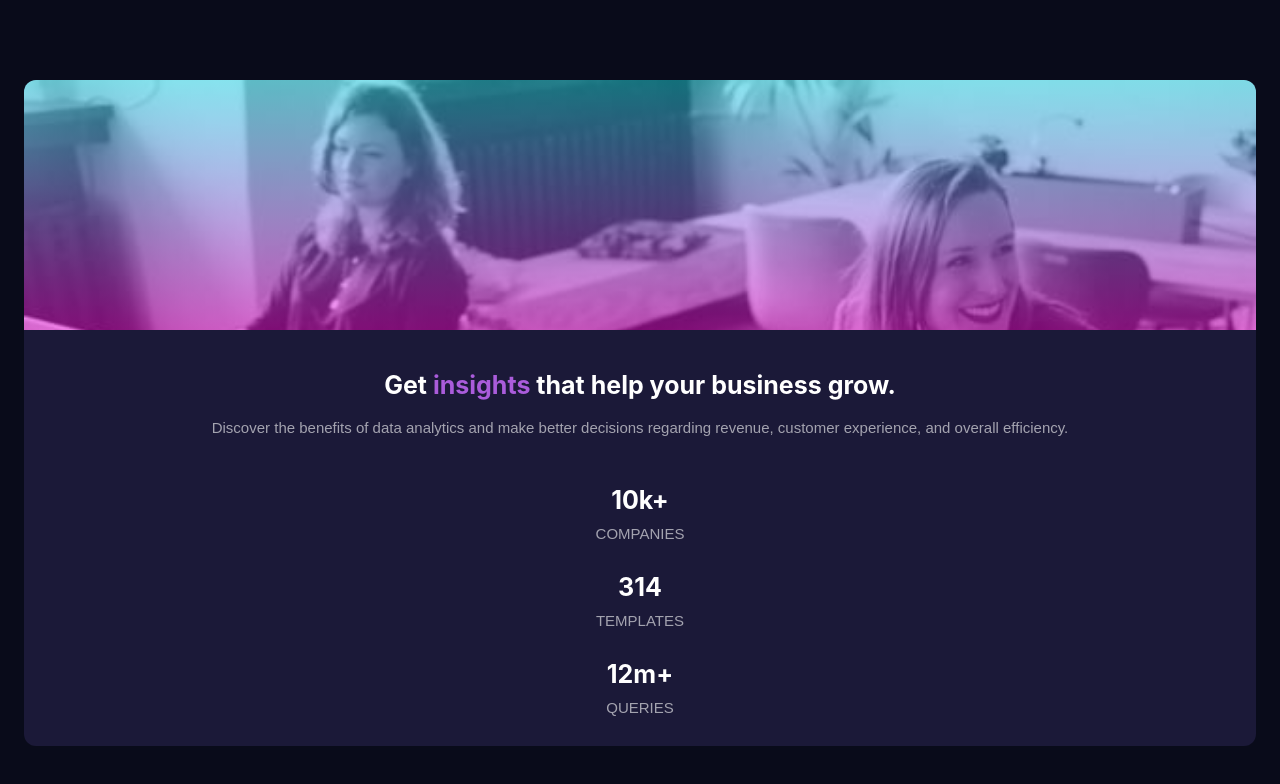
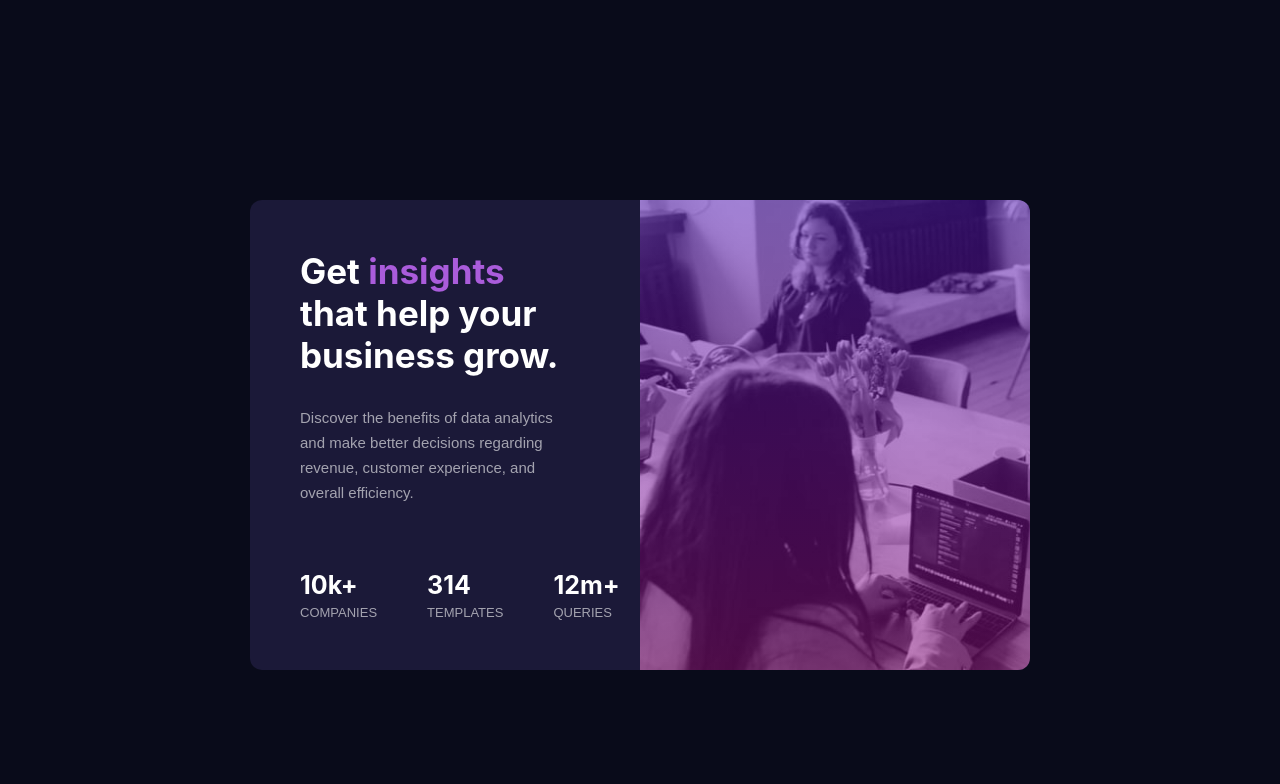
Before and after one commit to JuanApaza/desafio, a plain HTML site: page index.html in a window 1280 px wide. Drawn offline with Linux system fonts and the light colour scheme.

Commit message:
proyecto final-paraPC

```diff
--- a/css/styles.css
+++ b/css/styles.css
@@ -18,21 +18,6 @@
     color: hsl(228, 45%, 44%);
 }
 
-.img{
-    background-image:
-    linear-gradient(
-        rgba(25, 209, 231, 0.5),
-        rgba(243, 17, 224, 0.5)
-    ),
-    url(../images/image-header-mobile.jpg);
-    background-size: cover;
-    max-width: 100%;
-    height: 250px;
-    position: relative;
-    border-radius: 12px 12px 0 0;
-
-
-}
 
 body{
     background-color: var(--main-background);
@@ -40,31 +25,41 @@ body{
     padding: 0;
 }
 
-main{
-    display: flex;
-    height: 100%;
-    flex-direction: column;
-    background-color: var(--card-background);
-    margin: 80px 24px;
-    border-radius: 12px;
+
+
+.img{
+    background-image:
+    linear-gradient(
+        rgba(78, 14, 180, 0.5),
+        rgba(150, 19, 139, 0.5)
+    ),
+    url(../images/image-header-mobile.jpg);
+    background-size: cover;
+    max-width: 100%;
+    max-height: 100%;
+
+    position: relative;
+    border-radius:0 12px 12px  0;
+
+
 }
 
-
-
 h2{
-    text-align: center;
-    margin: 40px 40px 0;
+    text-align: left;
+    margin-top: 50px;
+    margin-left: 50px;
+    margin-right: 60px;
     color: var(--main-heading-stats);
     font-family: 'Inter', sans-serif;
-    font-size: 25px;
-    font-weight: 400, 700;
+    font-size: 35px;
+    font-weight: 700;
 }
 span{
     color: var(--accent);
 }
 section div h3{
     font-size: 25px;
-    text-align: center;
+    text-align: left;
     color: var(--main-heading-stats);
     margin: 0;
     font-family: 'Inter', sans-serif;
@@ -72,34 +67,55 @@ section div h3{
     font-weight: 700;
 
 }
-
+section{
+    display: flex;
+    flex-direction: row;
+}
 section div h1{
     font-size: 25px;
-    text-align: center;
+    text-align: left;
     color: var(--main-heading-stats);
-    margin: 0;
+    margin-left: 50px;
+    margin-right: 30px;
     font-family: 'Inter', sans-serif;
     font-weight: 700;
+    margin:  50px 0 5px 50px;
 
 }
 section div h5{
-    font-size: 15px;
-    text-align: center;
+    font-size: 13px;
+    text-align: left;
     text-transform: uppercase;
     color: var(--stat-headings);
     font-weight: 400 ;
     font-family: 'Lexend Deca', sans-serif;
-    margin-bottom: 30px;
-    margin-top: 10px;
+    margin: 0 0 50px 50px;
+
 }
 
 p{
     color: var(--stat-headings);
     font-weight: 400;
     font-size: 15px;
-    text-align: center;
+    text-align: left;
     font-family: 'Lexend Deca', sans-serif;
-    margin-left: 40px;
-    margin-right: 40px;
+    margin-left: 50px;
+    margin-right: 60px;
     line-height: 25px;
 }
+
+#contenedor {
+    display: flex;
+    flex-direction: row;
+
+
+    height: 100%;
+
+    background-color: var(--card-background);
+    margin: 200px 250px 200px 250px;
+    border-radius: 12px;
+  }
+
+  #contenedor > div {
+    width: 50%;
+  }
--- a/index.html
+++ b/index.html
@@ -1,3 +1,5 @@
+
+
 <!DOCTYPE html>
 <html lang="en">
 <head>
@@ -13,9 +15,10 @@
 </head>
 <body>
 
-<main>
-  <div class="img">
-  </div>
+
+  <div id="contenedor">
+
+    <div>
       <h2>
         Get
         <span>insights</span>
@@ -26,7 +29,7 @@
 
         <section>
           <div>
-        <h3>10k+</h3>
+            <h1>10k+</h1>
             <h5>companies</h5>
           </div>
           <div>
@@ -38,10 +41,12 @@
             <h5>queries</h5>
           </div>
         </section>
+    </div>
+    <div class="img"></div>
+  </div>
 
 
-  </header>
-</main>
+
 
 </body>
 </html>
```
Lines whose indentation alone changed are shown as unchanged.
